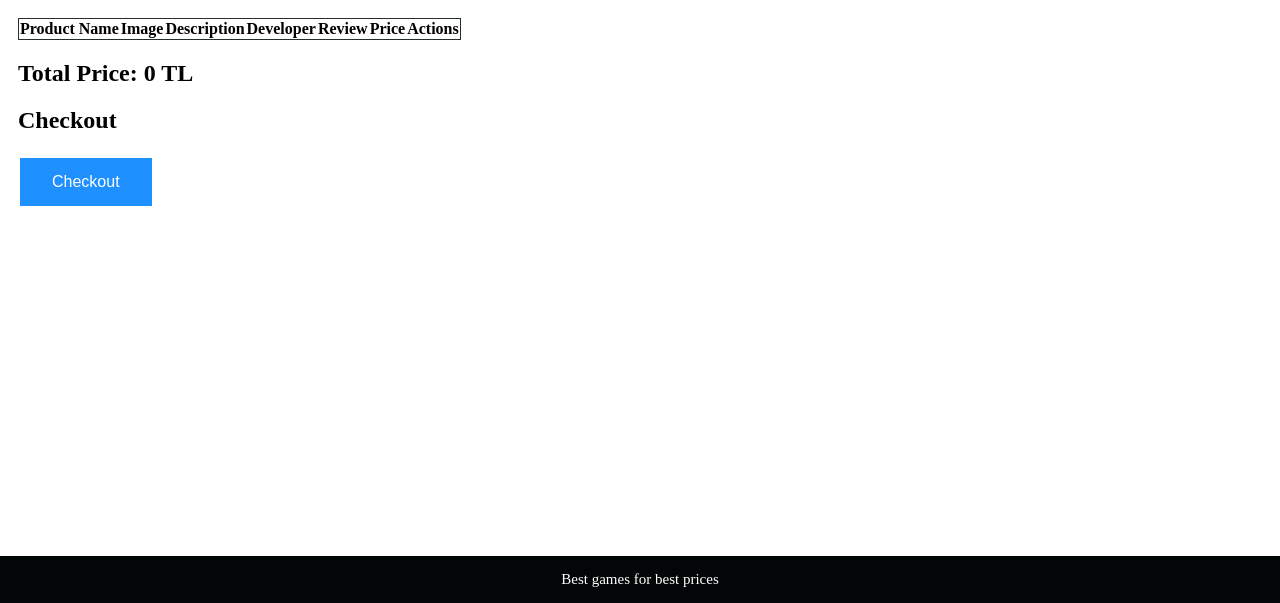
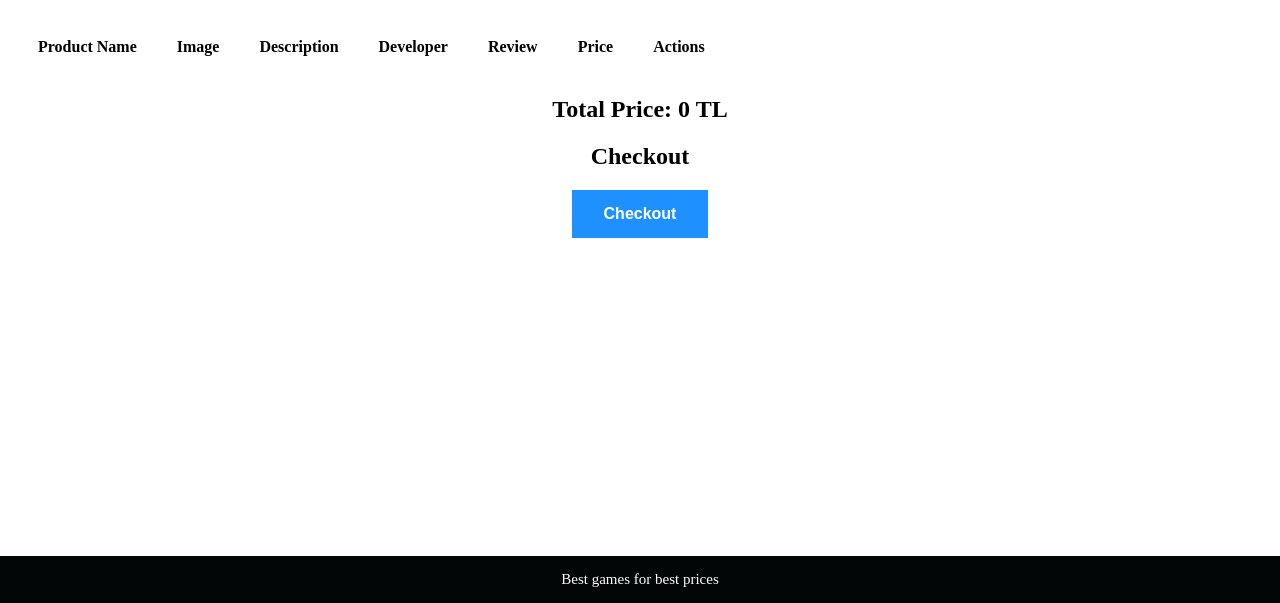
Before and after one commit to CS391-Project/GameShop, a plain HTML site: page basket.html in a window 1280 px wide. Shown: the part 197-800 px from the top of the page. Drawn offline with Linux system fonts and the light colour scheme.

Commit message:
basket page redesign

```diff
--- a/basket.html
+++ b/basket.html
@@ -20,7 +20,7 @@
 
 <main class="item3">
     <h1>Basket</h1>
-    <table>
+    <table cellspacing="0" cellpadding="20">
         <thead>
         <tr>
             <th>Product Name</th>
@@ -39,11 +39,11 @@
         <script> showBasket()</script>
     </table>
 
-    <h2 id="basketTotalPrice">Total</h2>
+    <h2 class="centerText" id="basketTotalPrice">Total</h2>
     <script> displayTotal()</script>
 
-    <h2>Checkout</h2>
-    <button type="button" onclick="checkout()">Checkout</button>
+    <h2 class="centerText">Checkout</h2>
+    <button class="checkoutButton" type="button" onclick="checkout()">Checkout</button>
 </main>
 
 <footer class="item4">
--- a/styles.css
+++ b/styles.css
@@ -135,3 +135,18 @@ main {
     grid-gap: 10px;
     padding: 10px;
 }
+
+table, tr, td {
+    border: none;
+}
+
+.checkoutButton {
+    margin:0 auto;
+    display:block;
+    font-weight: bold;
+
+}
+
+.centerText{
+    text-align: center;
+}
```
